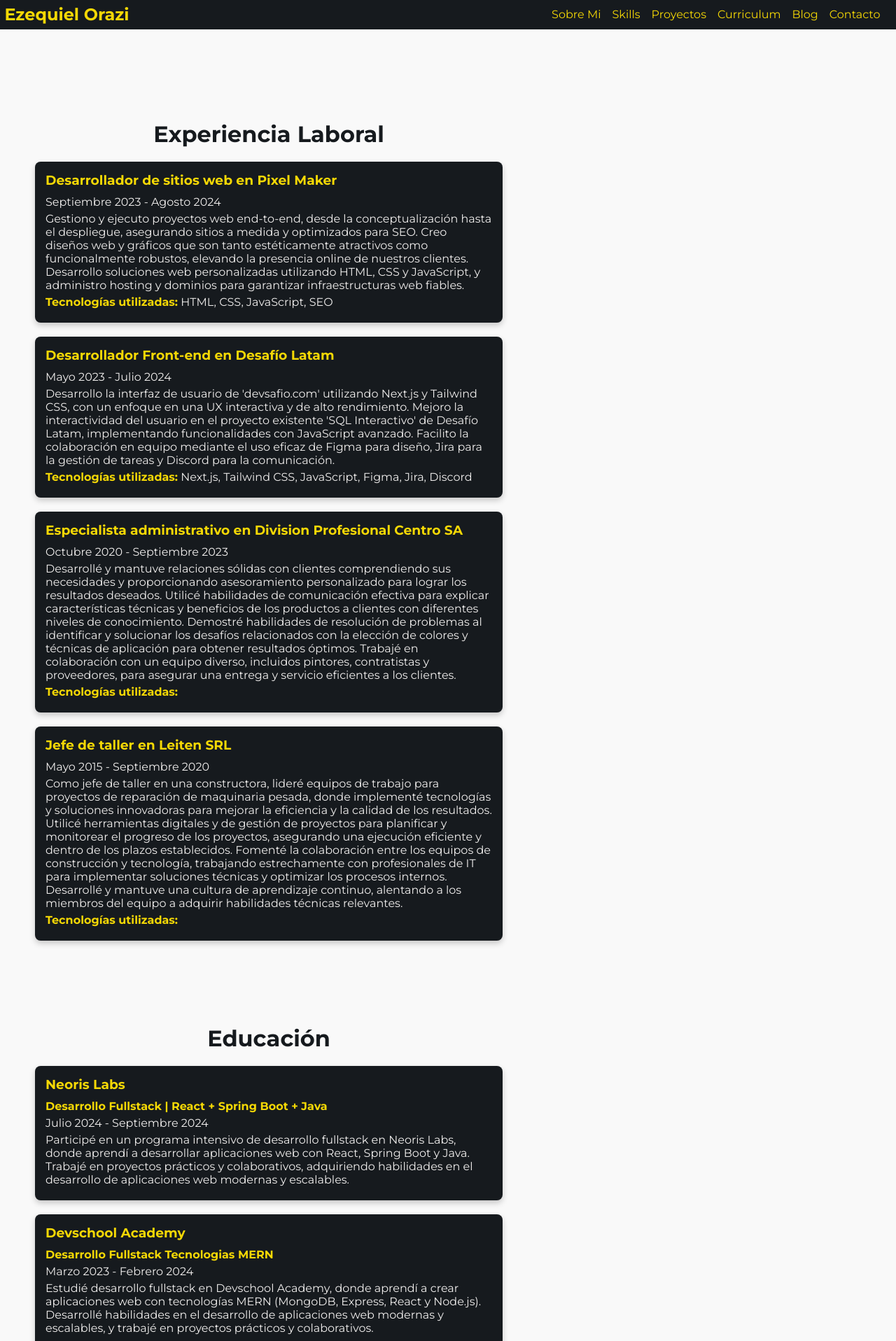
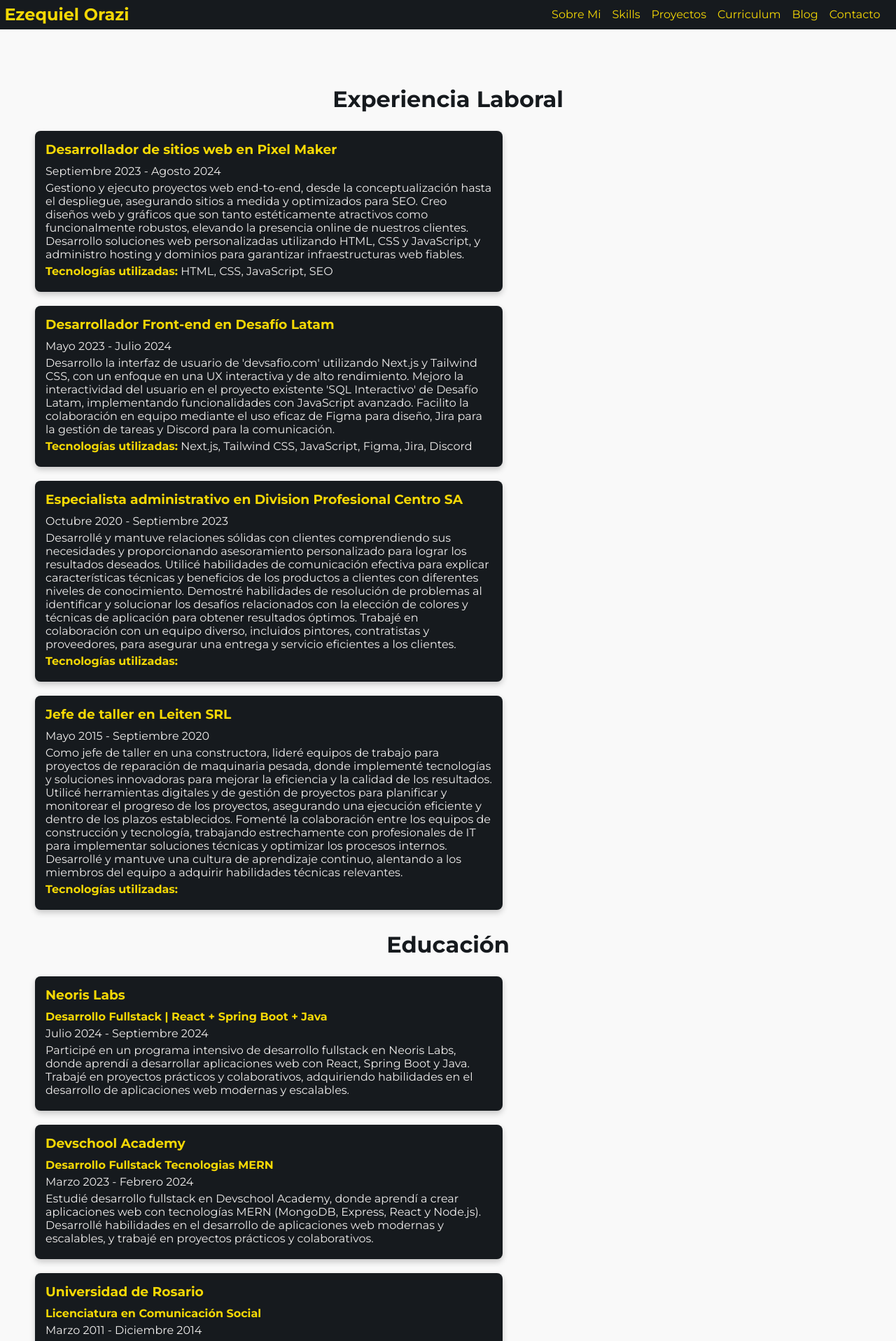
Before and after one commit to Ezzeorazi/mi-portafolio, a React (Vite) app: page /curriculum in a window 1280 px wide. Shown: the top 1916 px of the page at 70% size. Built offline with nearby package versions, Linux system fonts and the light colour scheme.

Commit message:
animaciones agregadas: animate.css

```diff
--- a/src/components/Education/Education.jsx
+++ b/src/components/Education/Education.jsx
@@ -35,8 +35,9 @@ const Education = () => {
     // Agrega más estudios aquí
   ];
   return (
-    <div className={styles.educationContainer}>
+    <>
       <h2>Educación</h2>
+      <div className={styles.educationContainer}>
       {education.map((edu) => (
         <div key={edu.id}
         className={`animate__animated animate__flipInX ${styles.educationCard}`}>
@@ -52,7 +53,8 @@ const Education = () => {
           <p>{edu.description}</p>
         </div>
       ))}
-    </div>
+      </div>
+    </>
   );
 };
 
--- a/src/components/Education/Education.module.css
+++ b/src/components/Education/Education.module.css
@@ -1,11 +1,12 @@
 .educationContainer {
   padding: 50px;
+  padding-top: 10px;
+  padding-bottom: 10px;
   width: 60%;
 
 }
 
 .educationContainer h2 {
-  margin-bottom: 20px;
   font-size: 2rem;
 }
 
--- a/src/components/Experience/Experience.jsx
+++ b/src/components/Experience/Experience.jsx
@@ -56,8 +56,9 @@ const Experience = ({}) => {
   ];
 
   return (
-    <div className={styles.experienceSection}>
+    <>
       <h2>Experiencia Laboral</h2>
+      <div className={styles.experienceSection}>
       {experiences.map((experience) => (
         <div key={experience.id}
         className={`animate__animated animate__flipInX ${styles.experienceCard}`}>
@@ -74,7 +75,8 @@ const Experience = ({}) => {
           </p>
         </div>
       ))}
-    </div>
+      </div>
+    </>
   );
 };
 
--- a/src/components/Experience/Experience.module.css
+++ b/src/components/Experience/Experience.module.css
@@ -1,11 +1,13 @@
 .experienceSection {
     padding: 50px;
+    padding-top: 10px;
+    padding-bottom: 10px;
     width: 60%;
   }
 
-.experienceSection h2 {
-    margin-bottom: 20px;
+h2 {
     font-size: 2rem;
+    /* centrar  en la pantalla*/
 }
 
   .experienceCard {
```
